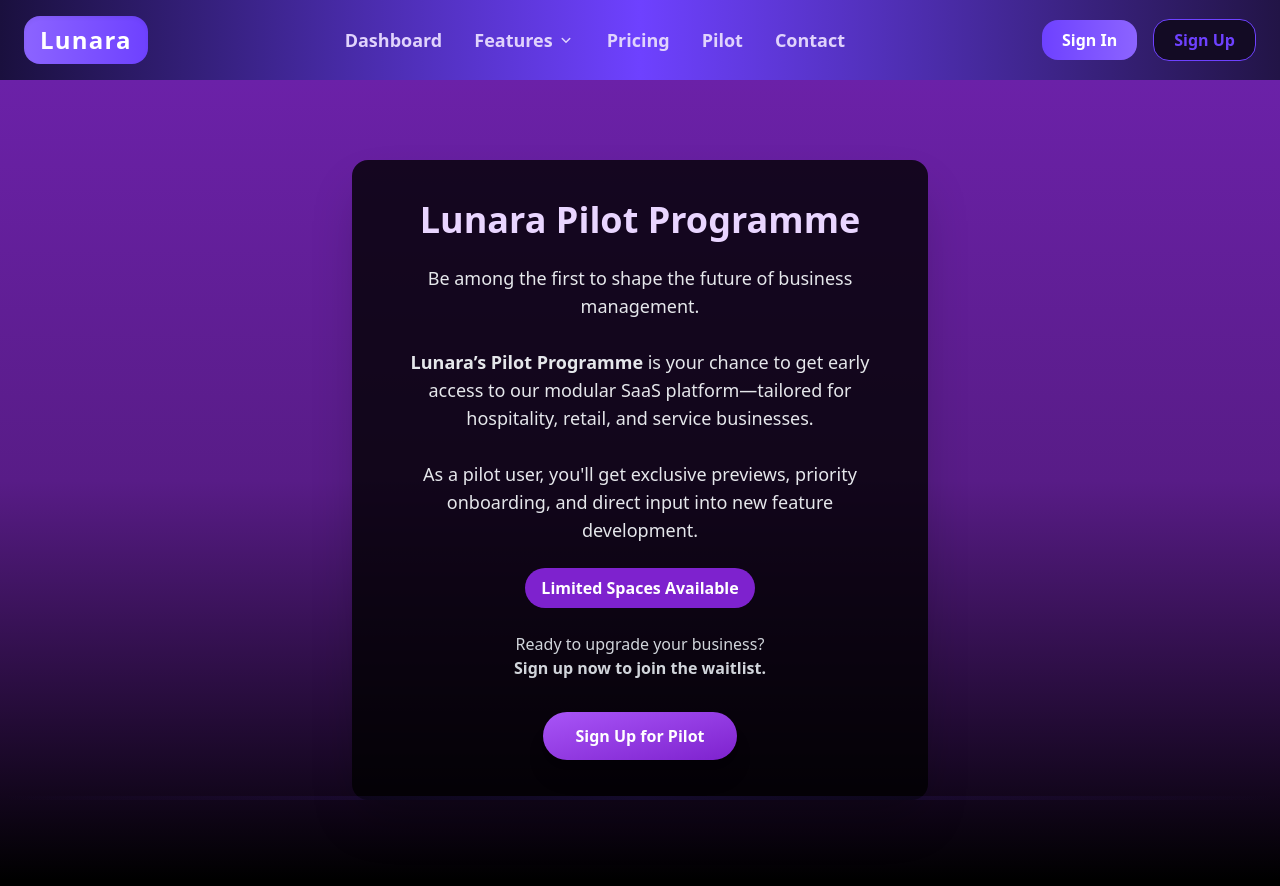
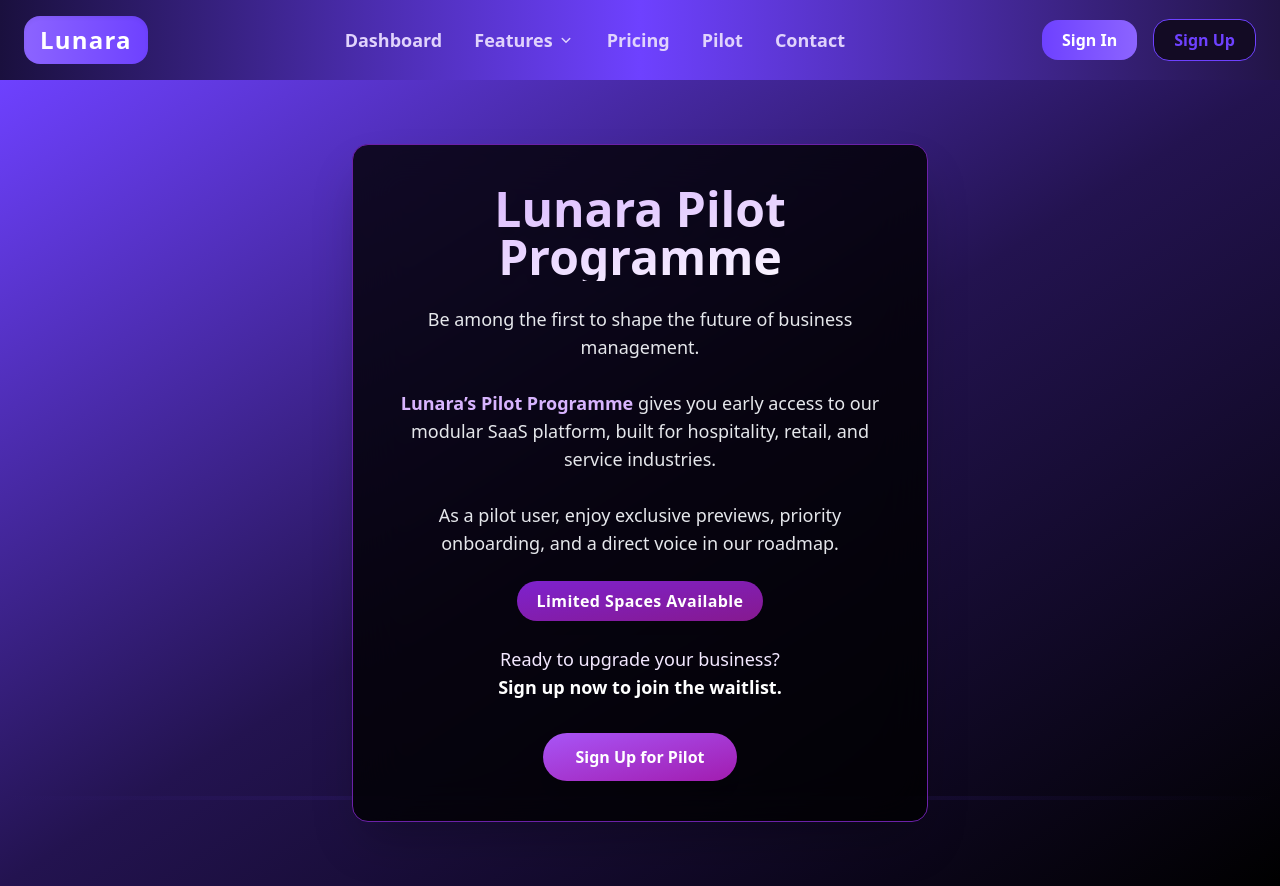
Before and after one commit to LunaraHQ/lunara-website, a Next.js app: page /pilot in a window 1280 px wide. Built offline with nearby package versions, Linux system fonts and the light colour scheme.

Commit message:
Update pilot.js

```diff
--- a/pages/pilot.js
+++ b/pages/pilot.js
@@ -7,32 +7,35 @@ export default function Pilot() {
     <>
       <Head>
         <title>Pilot Programme | Lunara</title>
+        <meta name="description" content="Be among the first to shape the future of business management with the Lunara Pilot Programme. Early access, direct input, and priority onboarding for hospitality, retail, and service leaders." />
       </Head>
-      <div className="min-h-screen flex items-center justify-center bg-gradient-to-b from-purple-800 via-purple-900 to-black px-4 py-16">
-        <div className="bg-black/80 p-10 rounded-2xl shadow-2xl max-w-xl w-full text-center">
-          <h1 className="text-4xl font-extrabold mb-6 text-purple-200">Lunara Pilot Programme</h1>
-          <p className="mb-6 text-lg text-gray-200">
+      <main className="min-h-screen w-full flex items-center justify-center bg-gradient-to-br from-[#6E41FF] via-[#231350] to-black px-4 py-16">
+        <section className="relative bg-black/80 backdrop-blur-xl border border-purple-800 p-10 rounded-2xl shadow-2xl max-w-xl w-full flex flex-col items-center text-center">
+          <h1 className="text-4xl md:text-5xl font-extrabold mb-6 text-transparent bg-clip-text bg-gradient-to-br from-purple-300 via-purple-200 to-white drop-shadow-xl">
+            Lunara Pilot Programme
+          </h1>
+          <p className="mb-6 text-lg text-gray-200 font-medium">
             Be among the first to shape the future of business management.<br /><br />
-            <strong>Lunara’s Pilot Programme</strong> is your chance to get early access to our modular SaaS platform—tailored for hospitality, retail, and service businesses.<br /><br />
-            As a pilot user, you'll get exclusive previews, priority onboarding, and direct input into new feature development.
+            <span className="font-bold text-purple-300">Lunara’s Pilot Programme</span> gives you early access to our modular SaaS platform, built for hospitality, retail, and service industries.<br /><br />
+            As a pilot user, enjoy exclusive previews, priority onboarding, and a direct voice in our roadmap.
           </p>
           <div className="mb-6">
-            <span className="inline-block bg-purple-700 text-white px-4 py-2 rounded-full font-semibold">
+            <span className="inline-block bg-gradient-to-br from-purple-700 to-fuchsia-800 text-white px-5 py-2 rounded-full font-semibold tracking-wide shadow-lg">
               Limited Spaces Available
             </span>
           </div>
-          <p className="mb-8 text-gray-300">
+          <p className="mb-8 text-base md:text-lg text-purple-100">
             Ready to upgrade your business?<br />
-            <strong>Sign up now to join the waitlist.</strong>
+            <span className="font-semibold text-white">Sign up now to join the waitlist.</span>
           </p>
           <Link
             href="/auth/signup"
-            className="inline-block bg-gradient-to-br from-purple-500 to-purple-700 text-white font-semibold px-8 py-3 rounded-full transition shadow-xl hover:scale-105"
+            className="inline-block bg-gradient-to-br from-purple-500 to-fuchsia-700 text-white font-semibold px-8 py-3 rounded-full shadow-xl hover:scale-105 hover:shadow-2xl transition-all duration-200 focus:outline-none focus:ring-2 focus:ring-purple-400"
           >
             Sign Up for Pilot
           </Link>
-        </div>
-      </div>
+        </section>
+      </main>
     </>
   )
 }
```
